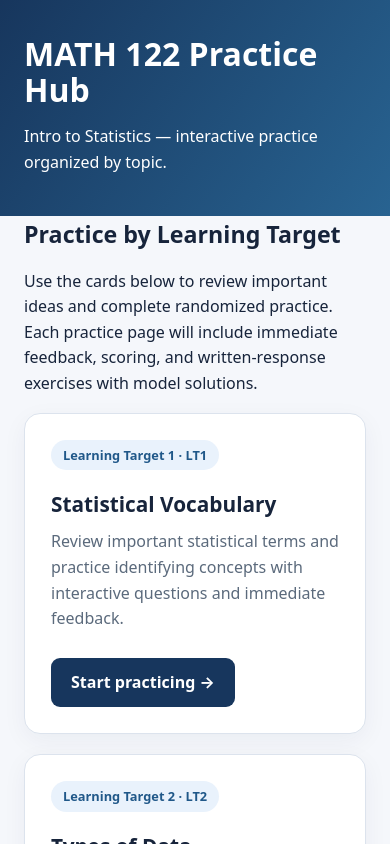
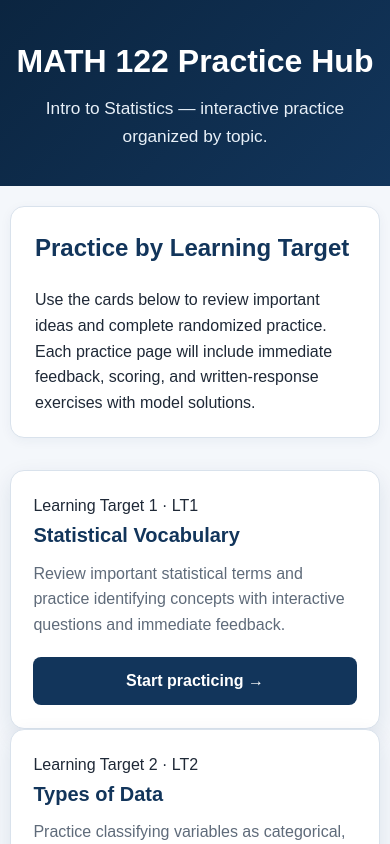
Before and after one commit to ereinkejr/ereinkejr.github.io, a plain HTML site: page math122/index.html in a window 390 px wide. Shown: the top 844 px of the page. Drawn offline with Linux system fonts and the light colour scheme.

Commit message:
Revamp Math 122 index.html with new styles
Updated the HTML structure and styles for the Math 122 practice exercises page, enhancing layout and design.

```diff
--- a/math122/index.html
+++ b/math122/index.html
@@ -1,36 +1,174 @@
-<!doctype html>
+<!DOCTYPE html>
 <html lang="en">
 <head>
-<meta charset="utf-8">
-<meta name="viewport" content="width=device-width,initial-scale=1">
-<meta name="theme-color" content="#17365d">
-<title>Math 122 | Practice Exercises</title>
-<style>
-:root{--navy:#17365d;--blue:#27649a;--bg:#f5f7fb;--ink:#17243b;--muted:#5b6a7c;--line:#dce3ed}
-*{box-sizing:border-box}
-body{margin:0;background:var(--bg);color:var(--ink);font-family:system-ui,-apple-system,"Segoe UI",sans-serif;line-height:1.6}
-header{background:linear-gradient(125deg,#17365d,#286391);color:white;padding:24px max(24px,calc((100vw - 1050px)/2))}
-nav{display:flex;align-items:center;justify-content:space-between;gap:20px;flex-wrap:wrap}
-nav a{color:#fff;text-decoration:none;font-weight:600}
-nav a:hover{text-decoration:underline}
-.hero{max-width:1050px;margin:auto;padding:64px 24px 34px}
-.eyebrow{text-transform:uppercase;letter-spacing:.13em;font-size:.82rem;color:var(--blue);font-weight:800}
-h1{font-size:clamp(2rem,5vw,3.25rem);line-height:1.13;margin:12px 0}
-.hero p{max-width:700px;color:var(--muted);font-size:1.1rem}
-main{max-width:1050px;margin:auto;padding:0 24px 90px}
-.section-head{display:flex;justify-content:space-between;align-items:baseline;gap:20px;flex-wrap:wrap;margin:16px 0 22px}
-h2{font-size:1.45rem;margin:0}
-.count{color:var(--muted);font-size:.9rem}
-.grid{display:grid;grid-template-columns:repeat(auto-fit,minmax(270px,1fr));gap:20px}
-.card{background:#fff;border:1px solid var(--line);border-radius:16px;padding:26px;box-shadow:0 7px 24px rgba(17,42,78,.05)}
-.tag{display:inline-block;color:#205889;background:#e9f2fc;border-radius:30px;padding:5px 12px;font-size:.8rem;font-weight:700}
-h3{font-size:1.3rem;margin:18px 0 8px}
-.card p{color:var(--muted);margin:0 0 26px}
-.button{display:inline-flex;align-items:center;justify-content:center;background:var(--navy);color:white;padding:12px 20px;border-radius:9px;text-decoration:none;font-weight:700;min-height:44px}
-.button:hover,.button:focus-visible{background:#27649a}
-footer{border-top:1px solid var(--line);padding:26px 24px;text-align:center;color:var(--muted);font-size:.9rem}
-footer a{color:var(--blue)}
-</style>
+  <meta charset="UTF-8">
+  <meta name="viewport" content="width=device-width, initial-scale=1.0">
+  <meta name="description" content="Interactive practice exercises for MATH 122 - Intro to Statistics.">
+  <title>MATH 122 Practice Hub</title>
+  <style>
+    :root {
+      --navy: #12355b;
+      --navy-dark: #0b2540;
+      --blue: #1f5f99;
+      --background: #f4f7fb;
+      --card: #ffffff;
+      --text: #1f2937;
+      --muted: #5f6b7a;
+      --border: #d9e2ec;
+      --shadow: 0 8px 22px rgba(18, 53, 91, 0.10);
+    }
+
+    * { box-sizing: border-box; }
+
+    body {
+      margin: 0;
+      font-family: Arial, Helvetica, sans-serif;
+      color: var(--text);
+      background: var(--background);
+      line-height: 1.6;
+    }
+
+    header {
+      background: linear-gradient(135deg, var(--navy-dark), var(--navy));
+      color: white;
+      padding: 3rem 1.25rem;
+      text-align: center;
+    }
+
+    header h1 {
+      margin: 0 0 0.5rem;
+      font-size: clamp(2rem, 5vw, 3rem);
+    }
+
+    header p {
+      margin: 0 auto;
+      max-width: 760px;
+      color: #e8f0f8;
+      font-size: 1.08rem;
+    }
+
+    main {
+      width: min(1100px, calc(100% - 2rem));
+      margin: 2rem auto 3rem;
+    }
+
+    .intro {
+      background: white;
+      border: 1px solid var(--border);
+      border-radius: 14px;
+      padding: 1.35rem 1.5rem;
+      margin-bottom: 2rem;
+      box-shadow: 0 3px 12px rgba(18, 53, 91, 0.05);
+    }
+
+    .intro h2 { margin-top: 0; color: var(--navy); }
+    .intro p:last-child { margin-bottom: 0; }
+
+    .section-heading {
+      margin-bottom: 1rem;
+    }
+
+    .section-heading h2 {
+      margin: 0;
+      color: var(--navy);
+    }
+
+    .section-heading p {
+      margin: 0.25rem 0 0;
+      color: var(--muted);
+    }
+
+    .card-grid {
+      display: grid;
+      grid-template-columns: repeat(auto-fit, minmax(260px, 1fr));
+      gap: 1.25rem;
+    }
+
+    .card {
+      display: flex;
+      flex-direction: column;
+      min-height: 235px;
+      background: var(--card);
+      border: 1px solid var(--border);
+      border-radius: 14px;
+      padding: 1.4rem;
+      box-shadow: var(--shadow);
+    }
+
+    .lt-label {
+      display: inline-block;
+      width: fit-content;
+      padding: 0.25rem 0.65rem;
+      margin-bottom: 0.8rem;
+      border-radius: 999px;
+      background: #e8f1fb;
+      color: var(--navy);
+      font-weight: 700;
+      font-size: 0.85rem;
+    }
+
+    .card h3 {
+      margin: 0 0 0.6rem;
+      color: var(--navy);
+      font-size: 1.25rem;
+    }
+
+    .card p {
+      margin: 0 0 1.25rem;
+      color: var(--muted);
+      flex-grow: 1;
+    }
+
+    .button {
+      display: inline-block;
+      text-align: center;
+      text-decoration: none;
+      font-weight: 700;
+      background: var(--navy);
+      color: white;
+      border-radius: 8px;
+      padding: 0.7rem 1rem;
+      transition: background 0.15s ease, transform 0.15s ease;
+    }
+
+    .button:hover, .button:focus {
+      background: var(--blue);
+      transform: translateY(-1px);
+    }
+
+    .button:focus-visible {
+      outline: 3px solid #8ec5ff;
+      outline-offset: 3px;
+    }
+
+    .coming-soon {
+      background: #eef2f6;
+      color: #66717f;
+      cursor: default;
+    }
+
+    .coming-soon:hover { background: #eef2f6; transform: none; }
+
+    .home-link {
+      margin-top: 2rem;
+      text-align: center;
+    }
+
+    .home-link a { color: var(--navy); font-weight: 700; }
+
+    footer {
+      text-align: center;
+      padding: 1.5rem 1rem 2rem;
+      color: var(--muted);
+      font-size: 0.9rem;
+    }
+
+    @media (max-width: 600px) {
+      header { padding: 2.25rem 1rem; }
+      main { width: min(100% - 1.25rem, 1100px); margin-top: 1.25rem; }
+      .card { min-height: 0; }
+    }
+  </style>
 </head>
 <body>
 
```
